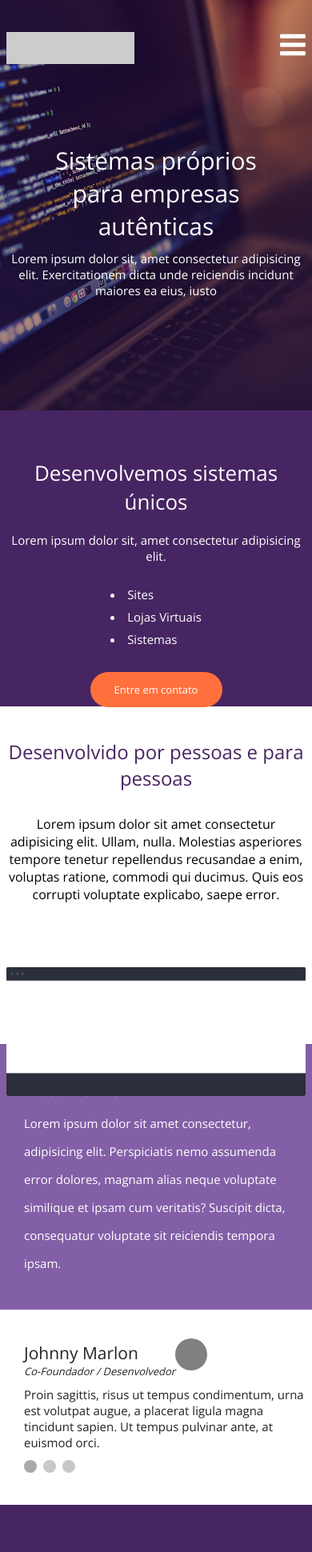
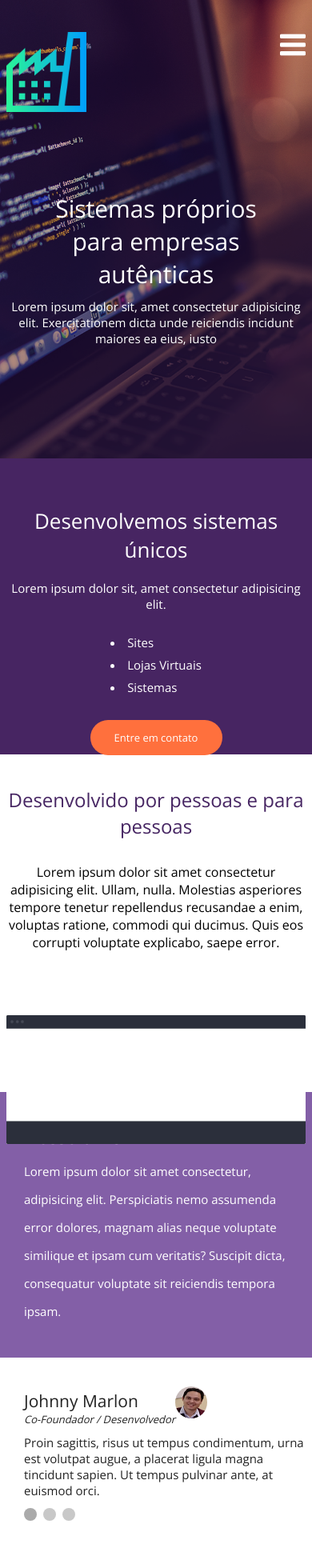
Before and after one commit to johnnyofoco/estudosFrontEnd, a PHP site: page / in a window 390 px wide. Shown: the top 1940 px of the page at 80% size. Run offline with PHP 8.4, Linux system fonts and the light colour scheme.

Commit message:
Projeto3 - LandingPage: Adicionando imagens + aplicando responsividade no footer

```diff
--- a/Projetos/Projeto3 - LandingPage/css/styles.css
+++ b/Projetos/Projeto3 - LandingPage/css/styles.css
@@ -81,8 +81,10 @@ nav.mobile-menu ul a li{
 header .logo{
     float: left;
     width: 160px;
-    height: 40px;
-    background-color: #ccc;
+    height: 100px;
+    background-image: url(../Imagens/logo.png);
+    background-size: contain;
+    background-repeat: no-repeat;
 }
 
 header nav.desktop-menu ul{
@@ -289,11 +291,13 @@ section img{
 .titulo-autor .img-autor{
 	float: left;
 	width: 40px;
-	height:40px;
+	height: 40px;
 	position: relative;
 	top:-4px;
 	border-radius: 20px;
-	background-color: gray;
+	background-image: url(../Imagens/actor1.png);
+    background-size: 100% 100%;
+    background-repeat: no-repeat;
 }
 
 .texto-autor{
```
Also changed, not shown: Projetos/Projeto3 - LandingPage/Imagens/actor1.png, Projetos/Projeto3 - LandingPage/Imagens/logo-danki.png (deleted), Projetos/Projeto3 - LandingPage/Imagens/logo.png (added).
